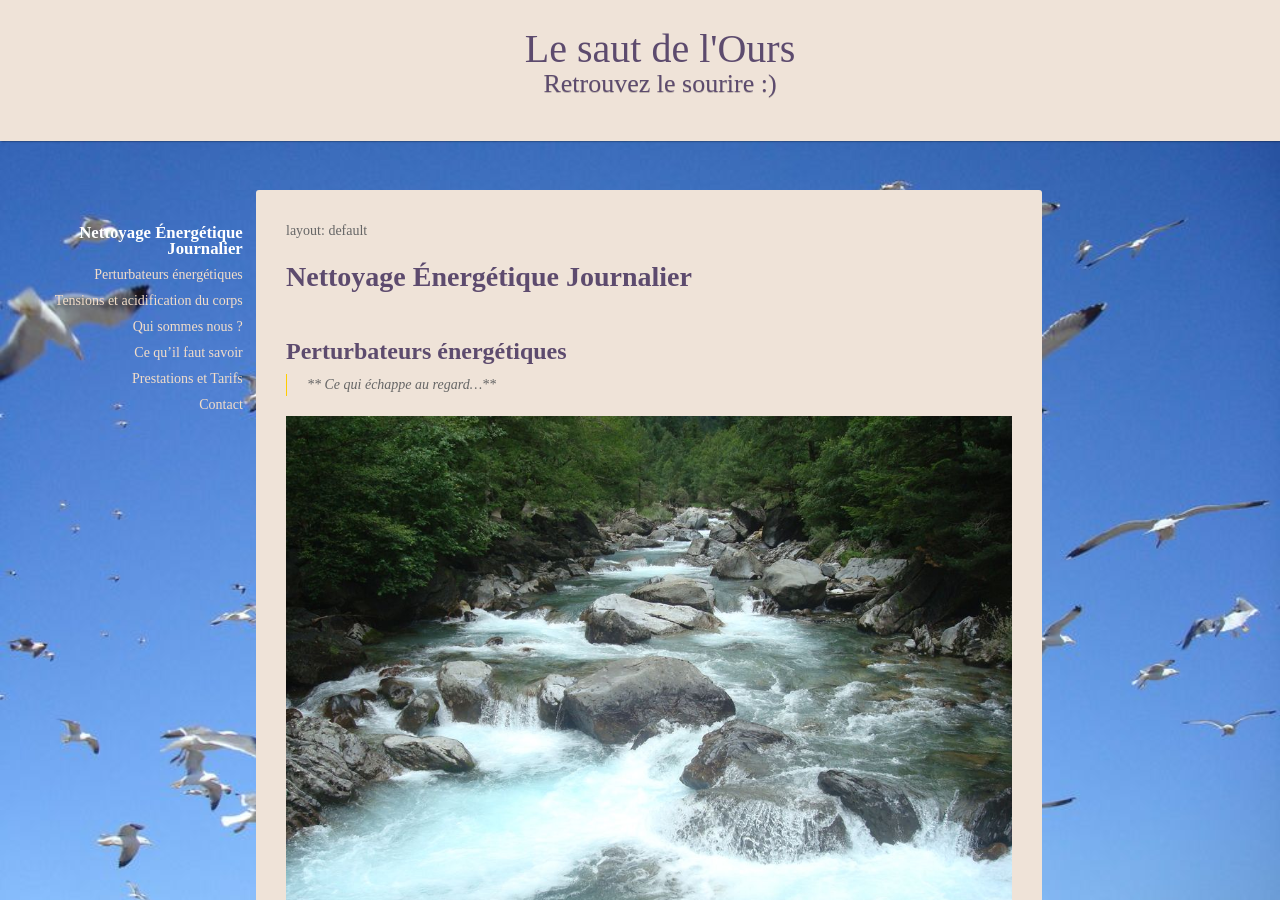
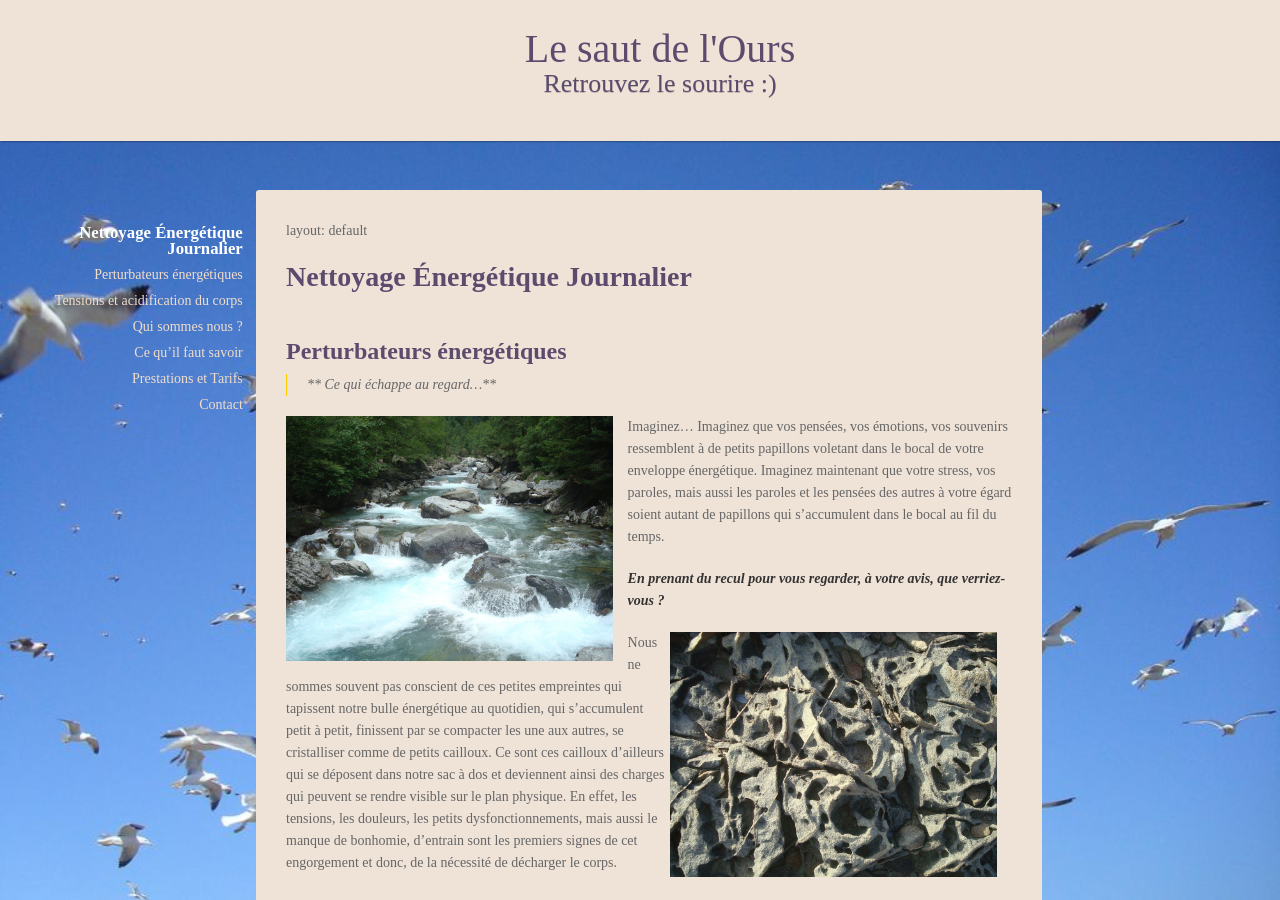
Before and after one commit to energetique/nettoyage, a Jekyll site: the page built from index.md, in a window 1280 px wide and 900 px high. Built offline with Jekyll 4.4.1, drawn with Linux system fonts in a browser that asks for light colours; some web fonts are replaced; our own code applies the rules of GitHub Pages for plain Markdown files.

Commit message:
modif img 2

```diff
--- a/assets/css/style.scss
+++ b/assets/css/style.scss
@@ -46,16 +46,11 @@ section {
 .main h1, .main h2, .main h3, .main h4, .main h5, .main h6 {
   color: #5d4b6e;
 }
-.pics img {
+.left img, .right img {
   width: 45%;
-  float: left;
   padding: 0 15px 15px 0;
 }
 
-.main .pics:nth-child(odd) img {
-  float: right;
-  padding: 0 0 15px 15px;
-}
 .left img {
   float: left;
 }
```
